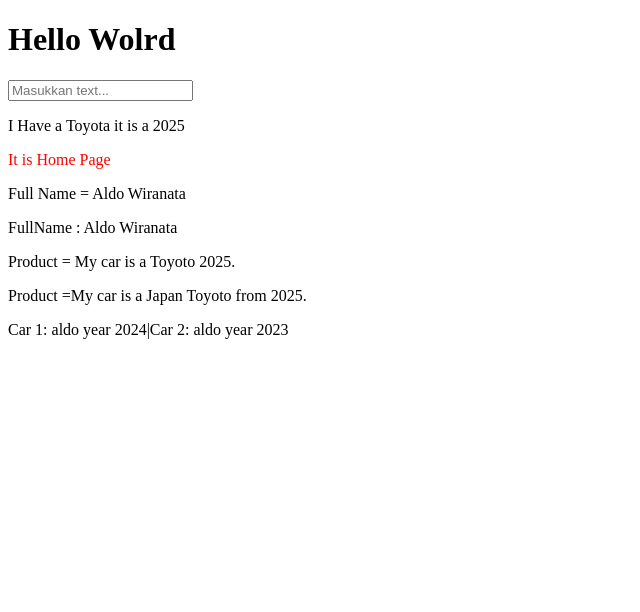
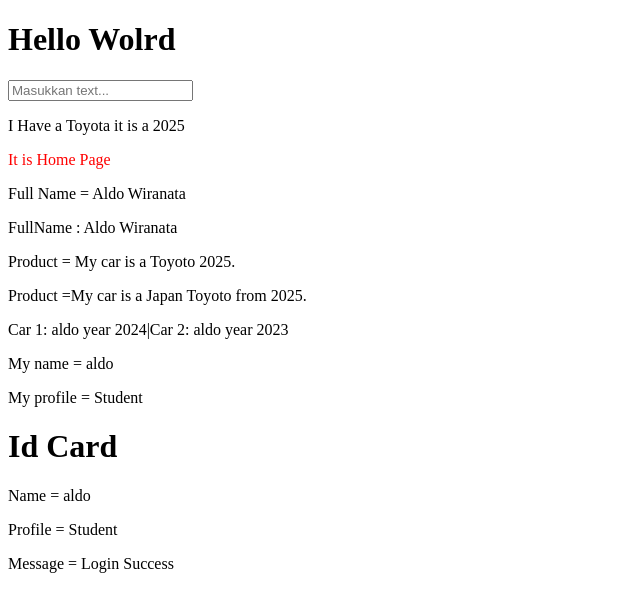
Before and after one commit to alwiranata/React-TS, a React (Vite) app: page / in a window 1280 px wide. Shown: the top 612 px of the page, without its empty margins (0-640 px from the left). Built offline with nearby package versions, Linux system fonts and the light colour scheme.

Commit message:
add : Module.tsx and Ternary Operator.tsx

```diff
--- a/src/App.tsx
+++ b/src/App.tsx
@@ -3,10 +3,12 @@ import Class from "./class/Class"
 import Arrow from "./components/Arrow"
 import Map from "./components/Map"
 import Destructuring from "./components/Destructuring"
+import { Modules, name, profile } from "./components/Modules"
+import TernaryOperator from "./components/TernaryOperator"
 
 function App() {
   const [hello, setHello] = useState("")
-
+  const card = {name , profile}
   return (
     <>
       <div>
@@ -21,6 +23,10 @@ function App() {
         <p><Arrow/></p>
         <p><Map/></p>
         <p><Destructuring/></p>
+        <p>My name = {card.name}</p>
+        <p>My profile = {card.profile}</p>
+        <p><Modules/></p>
+        <p><TernaryOperator/></p>
       </div>
     </>
   )
--- /dev/null
+++ b/src/components/Modules.tsx
@@ -0,0 +1,16 @@
+
+const name = "aldo"
+const profile = "Student"
+
+const Modules = () => {
+    return (
+        <div>
+            <h1> Id  Card</h1>
+            <p>Name  = {name}</p>
+            <p>Profile = {profile}</p>
+        </div>
+
+    )
+}
+
+export{name, profile , Modules}
--- /dev/null
+++ b/src/components/TernaryOperator.tsx
@@ -0,0 +1,13 @@
+const TernaryOperator = () =>{
+    const Name = "Aldo wiranata"
+    const NIM = 2455201036
+
+   const message =  Name && NIM? "Login Success" : "Login Failed"
+    return(
+        <>
+         <p>Message = {message}</p>
+        </>
+    )
+}
+
+export default TernaryOperator
```
Also changed, not shown: src/components/Destructuring.tsx (line endings or trailing spaces).
